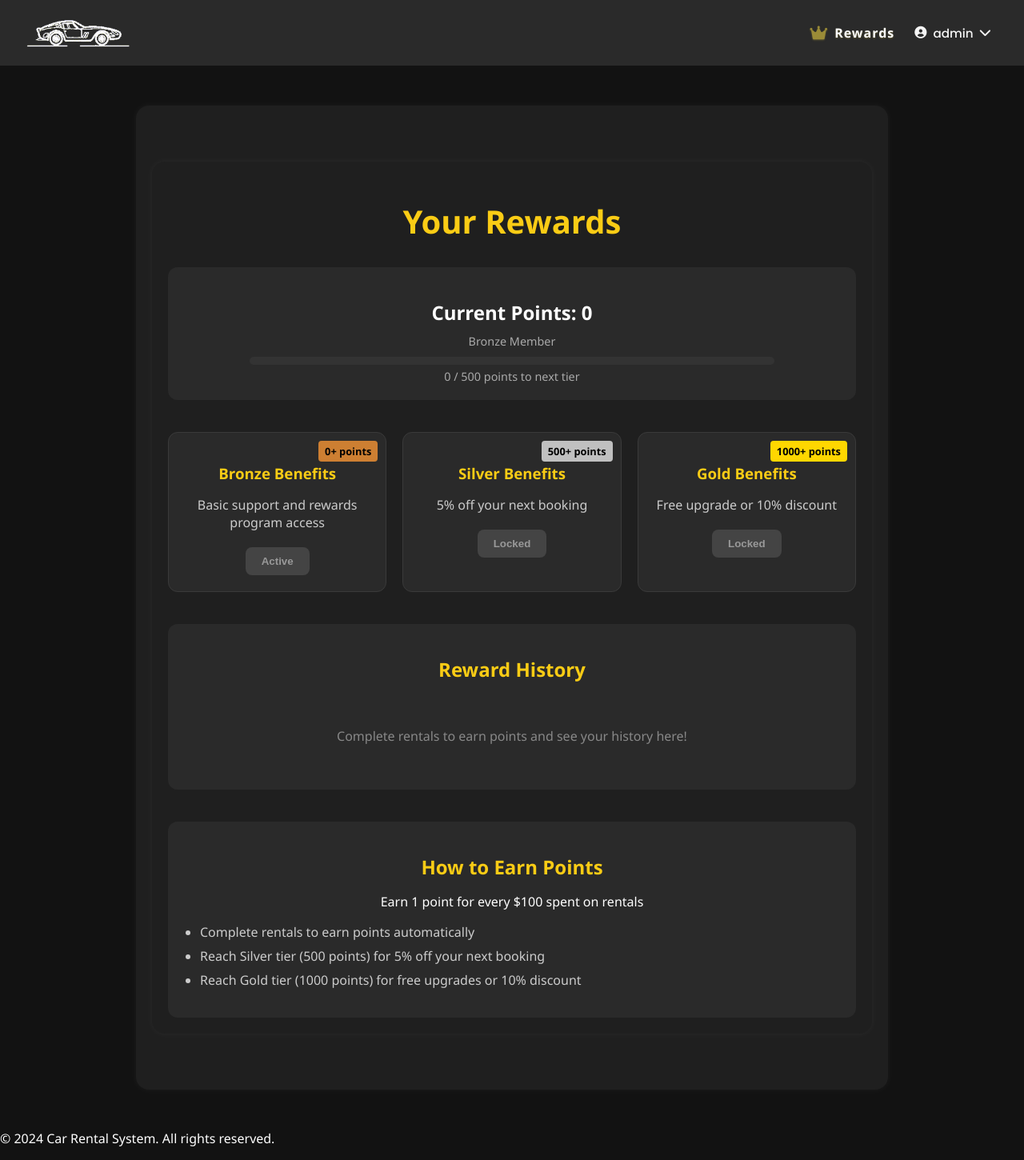
After one commit to cyrax3589/Car_Rental_Management_System, a Flask app: page /rewards in a window 1280 px wide. The commit adds this page. Shown: the whole page at 80% size. Run offline with Flask 3, Linux system fonts and the light colour scheme; a user stored in the database is signed in; data that the repository does not hold is empty.

Commit message:
30-04-25 19.50

```diff
--- a/app.py
+++ b/app.py
@@ -337,6 +337,10 @@ def rent_car(cursor, conn):
     except ValueError:
         return jsonify({"error": "Invalid date format"}), 400
 
+def calculate_points(amount):
+    # 1 point per $100
+    return int(amount / 100)
+
 @app.route('/complete_rental/<int:rental_id>', methods=['POST'])
 @db_connection
 def complete_rental(cursor, conn, rental_id):
@@ -356,28 +360,17 @@ def complete_rental(cursor, conn, rental_id):
         if not rental:
             return jsonify({"error": "Rental not found or already completed"}), 404
 
-        # Update rental status
-        cursor.execute("""
-            UPDATE Rentals
-            SET status = 'Completed'
-            WHERE rental_id = %s
-        """, (rental_id,))
+        # ... rest of the try block ...
 
-        # Update car status
-        cursor.execute("""
-            UPDATE Cars
-            SET status = 'Available'
-            WHERE car_id = %s
-        """, (rental['car_id'],))
-
-        conn.commit()
-
-        return jsonify({"message": "Rental completed successfully"}), 200
+        return jsonify({
+            "message": "Rental completed successfully",
+            "points_earned": points_earned
+        }), 200
 
     except Exception as e:
+        cursor.execute("ROLLBACK")
         logging.error(f"Error completing rental: {str(e)}")
         return jsonify({"error": "Failed to complete rental"}), 500
-
 
 @app.route('/admin/complete_rental/<int:rental_id>', methods=['POST'])
 @admin_required
@@ -396,23 +389,58 @@ def admin_complete_rental(cursor, conn, rental_id):
         if not rental:
             return jsonify({"error": "Rental not found or already completed"}), 404
 
-        # Update rental status
-        cursor.execute("""
-            UPDATE Rentals
-            SET status = 'Completed'
-            WHERE rental_id = %s
-        """, (rental_id,))
+        # Start transaction
+        cursor.execute("START TRANSACTION")
 
-        # Update car status
-        cursor.execute("""
-            UPDATE Cars
-            SET status = 'Available'
-            WHERE car_id = %s
-        """, (rental['car_id'],))
+        try:
+            # Update rental status
+            cursor.execute("""
+                UPDATE Rentals
+                SET status = 'Completed'
+                WHERE rental_id = %s
+            """, (rental_id,))
 
-        conn.commit()
+            # Update car status
+            cursor.execute("""
+                UPDATE Cars
+                SET status = 'Available'
+                WHERE car_id = %s
+            """, (rental['car_id'],))
 
-        return jsonify({"message": "Rental completed successfully"}), 200
+            # Calculate points (1 point per $100)
+            points_earned = int(rental['total_cost'] / 100)
+
+            # Update or insert customer points
+            cursor.execute("""
+                INSERT INTO CustomerPoints (customer_id, points, tier)
+                VALUES (%s, %s, 'Bronze')
+                ON DUPLICATE KEY UPDATE
+                    points = points + VALUES(points),
+                    tier = CASE
+                        WHEN points + VALUES(points) >= 1000 THEN 'Gold'
+                        WHEN points + VALUES(points) >= 500 THEN 'Silver'
+                        ELSE 'Bronze'
+                    END,
+                    last_updated = CURRENT_TIMESTAMP
+            """, (rental['customer_id'], points_earned))
+
+            # Add to reward history
+            cursor.execute("""
+                INSERT INTO RewardHistory
+                (customer_id, points_earned, transaction_type, description)
+                VALUES (%s, %s, 'RENTAL', 'Points earned from rental completion (admin)')
+            """, (rental['customer_id'], points_earned))
+
+            conn.commit()
+
+            return jsonify({
+                "message": "Rental completed successfully",
+                "points_earned": points_earned
+            }), 200
+
+        except Exception as e:
+            cursor.execute("ROLLBACK")
+            raise e
 
     except Exception as e:
         logging.error(f"Error completing rental: {str(e)}")
@@ -487,6 +515,62 @@ def cars(cursor, conn):
     except Exception as e:
         logging.error(f"Error loading cars: {str(e)}")
         return "Error loading cars", 500
+
+
+def calculate_tier(points):
+    if points >= 1000:
+        return 'Gold'
+    elif points >= 500:
+        return 'Silver'
+    else:
+        return 'Bronze'
+
+def calculate_points(amount):
+    # 1 point per ₹100
+    return int(amount / 100)
+
+@app.route('/rewards')
+@db_connection
+def rewards(cursor, conn):
+    customer_id = session.get('customer_id')
+
+    # Get customer points
+    cursor.execute("""
+        SELECT cp.*, c.first_name, c.last_name
+        FROM CustomerPoints cp
+        JOIN Customers c ON cp.customer_id = c.customer_id
+        WHERE cp.customer_id = %s
+    """, (customer_id,))
+
+    points_data = cursor.fetchone()
+    if not points_data:
+        # Initialize points if not exists
+        cursor.execute("""
+            INSERT INTO CustomerPoints (customer_id, points, tier)
+            VALUES (%s, 0, 'Bronze')
+        """, (customer_id,))
+        conn.commit()
+        points_data = {'points': 0, 'tier': 'Bronze'}
+
+    # Get reward history
+    cursor.execute("""
+        SELECT * FROM RewardHistory
+        WHERE customer_id = %s
+        ORDER BY created_at DESC
+        LIMIT 10
+    """, (customer_id,))
+    history = cursor.fetchall()
+
+    # Calculate progress to next tier
+    current_points = points_data['points']
+    next_tier_points = 500 if current_points < 500 else 1000
+    progress = (current_points / next_tier_points) * 100 if current_points < 1000 else 100
+
+    return render_template('rewards.html',
+                         points_data=points_data,
+                         history=history,
+                         progress=progress,
+                         next_tier_points=next_tier_points)
 
 
 @app.route('/admin/customers')
--- a/static/css/base.css
+++ b/static/css/base.css
@@ -333,3 +333,27 @@ body {
     object-fit: contain;
     margin: 5px 0;
 }
+
+.rewards-link {
+    display: flex;
+    align-items: center;
+    gap: 8px;
+    color: rgb(255, 255, 255);
+    font-size: 1rem;
+    font-weight: 700;
+    text-transform: capitalize ;
+    letter-spacing: 1px;
+    padding: 8px 15px;
+    border-radius: 4px;
+    transition: all 0.3s ease;
+}
+
+.rewards-link i {
+    font-size: 1.2rem;
+    color: rgb(154, 139, 55);
+}
+
+.rewards-link:hover {
+    background: rgba(154, 139, 55, 0.1);
+    transform: translateY(-2px);
+}
--- /dev/null
+++ b/static/css/rewards.css
@@ -0,0 +1,203 @@
+body {
+  margin: 0;
+  font-family: 'Segoe UI', sans-serif;
+  background-color: #121212;
+  color: #ffffff;
+}
+
+.container {
+  max-width: 900px;
+  margin: 50px auto;
+  padding: 20px;
+  background-color: #1f1f1f;
+  border-radius: 16px;
+  box-shadow: 0 0 10px rgba(255, 255, 255, 0.05);
+}
+
+.title {
+  text-align: center;
+  font-size: 2.5rem;
+  margin-bottom: 30px;
+  color: #facc15; /* Gold Accent */
+}
+
+.points-section {
+  background-color: #2a2a2a;
+  padding: 20px;
+  border-radius: 12px;
+  margin-bottom: 40px;
+  text-align: center;
+}
+
+.points-section h2 {
+  font-size: 1.5rem;
+  margin-bottom: 10px;
+}
+
+.progress-bar {
+  background-color: #333;
+  height: 10px;
+  border-radius: 5px;
+  overflow: hidden;
+  margin: 10px auto 5px;
+  width: 80%;
+}
+
+.progress {
+  background-color: #facc15;
+  height: 100%;
+}
+
+.tier {
+  color: #aaa;
+  font-size: 0.9rem;
+}
+
+.rewards-grid {
+  display: grid;
+  grid-template-columns: repeat(auto-fit, minmax(240px, 1fr));
+  gap: 20px;
+  margin-bottom: 40px;
+}
+
+.reward-card {
+  background-color: #2a2a2a;
+  padding: 20px;
+  border-radius: 12px;
+  text-align: center;
+  border: 1px solid #3a3a3a;
+  position: relative;
+}
+
+.reward-card h3 {
+  color: #facc15;
+  margin-bottom: 10px;
+}
+
+.reward-card p {
+  color: #ccc;
+  margin-bottom: 20px;
+}
+
+.redeem-btn {
+  background-color: #facc15;
+  color: #121212;
+  padding: 10px 20px;
+  border: none;
+  border-radius: 8px;
+  font-weight: bold;
+  cursor: pointer;
+  transition: 0.3s;
+}
+
+.redeem-btn:hover:not(:disabled) {
+  background-color: #ffe564;
+}
+
+.redeem-btn:disabled {
+  background-color: #444;
+  color: #999;
+  cursor: not-allowed;
+}
+
+.tier-badge {
+  position: absolute;
+  top: 10px;
+  right: 10px;
+  padding: 4px 8px;
+  border-radius: 4px;
+  font-size: 0.8rem;
+  font-weight: bold;
+}
+
+.bronze {
+  background-color: #cd7f32;
+  color: #000;
+}
+
+.silver {
+  background-color: #c0c0c0;
+  color: #000;
+}
+
+.gold {
+  background-color: #ffd700;
+  color: #000;
+}
+
+.history-section {
+  background-color: #2a2a2a;
+  padding: 20px;
+  border-radius: 12px;
+  margin-bottom: 40px;
+}
+
+.history-section h2 {
+  color: #facc15;
+  margin-bottom: 20px;
+  text-align: center;
+}
+
+.history-list {
+  max-height: 300px;
+  overflow-y: auto;
+}
+
+.history-item {
+  display: flex;
+  justify-content: space-between;
+  padding: 12px;
+  border-bottom: 1px solid #3a3a3a;
+}
+
+.history-item:last-child {
+  border-bottom: none;
+}
+
+.points {
+  color: #facc15;
+  font-weight: bold;
+}
+
+.description {
+  flex-grow: 1;
+  margin: 0 15px;
+  color: #ddd;
+}
+
+.date {
+  color: #888;
+  font-size: 0.9rem;
+}
+
+.no-history {
+  text-align: center;
+  color: #888;
+  padding: 20px;
+}
+
+.how-to-earn {
+  background-color: #2a2a2a;
+  padding: 20px;
+  border-radius: 12px;
+}
+
+.how-to-earn h2 {
+  color: #facc15;
+  margin-bottom: 15px;
+  text-align: center;
+}
+
+.how-to-earn p {
+  text-align: center;
+  margin-bottom: 15px;
+}
+
+.how-to-earn ul {
+  padding-left: 20px;
+}
+
+.how-to-earn li {
+  margin-bottom: 8px;
+  color: #ccc;
+}
--- a/templates/base.html
+++ b/templates/base.html
@@ -21,9 +21,11 @@
         </div>
 
         <div class="nav-links">
-            <a href="{{ url_for('cars') }}" class="nav-link">Cars</a>
+            {% if session.get('customer_id') %}
+            <a href="{{ url_for('rewards') }}" class="nav-link rewards-link">
+                <i class="fas fa-crown"></i> Rewards
+            </a>
 
-            {% if session.get('customer_id') %}
             <div class="profile-dropdown" id="profileDropdown">
                 <button onclick="toggleDropdown()" class="profile-btn">
                     <i class="fas fa-user-circle"></i>
--- /dev/null
+++ b/templates/rewards.html
@@ -0,0 +1,93 @@
+{% extends "base.html" %}
+
+{% block extra_css %}
+<link rel="stylesheet" href="{{ url_for('static', filename='css/rewards.css') }}">
+{% endblock %}
+
+{% block content %}
+<div class="container">
+    <h1 class="title">Your Rewards</h1>
+
+    <div class="points-section">
+        <h2>Current Points: {{ points_data.points }}</h2>
+        <div class="tier">{{ points_data.tier }} Member</div>
+
+        <div class="progress-bar">
+            <div class="progress" style="width: {{ progress }}%"></div>
+        </div>
+        <div class="tier">
+            {% if points_data.tier != 'Gold' %}
+            {{ points_data.points }} / {{ next_tier_points }} points to next tier
+            {% else %}
+            Maximum tier achieved!
+            {% endif %}
+        </div>
+    </div>
+
+    <div class="rewards-grid">
+        <!-- Bronze Rewards -->
+        <div class="reward-card">
+            <h3>Bronze Benefits</h3>
+            <p>Basic support and rewards program access</p>
+            <div class="tier-badge bronze">0+ points</div>
+            <button class="redeem-btn" {% if points_data.tier == 'Bronze' %}disabled{% endif %}>
+                Active
+            </button>
+        </div>
+
+        <!-- Silver Rewards -->
+        <div class="reward-card">
+            <h3>Silver Benefits</h3>
+            <p>5% off your next booking</p>
+            <div class="tier-badge silver">500+ points</div>
+            <button class="redeem-btn"
+                    {% if points_data.tier not in ['Silver', 'Gold'] %}disabled{% endif %}>
+                {% if points_data.tier in ['Silver', 'Gold'] %}Redeem{% else %}Locked{% endif %}
+            </button>
+        </div>
+
+        <!-- Gold Rewards -->
+        <div class="reward-card">
+            <h3>Gold Benefits</h3>
+            <p>Free upgrade or 10% discount</p>
+            <div class="tier-badge gold">1000+ points</div>
+            <button class="redeem-btn"
+                    {% if points_data.tier != 'Gold' %}disabled{% endif %}>
+                {% if points_data.tier == 'Gold' %}Redeem{% else %}Locked{% endif %}
+            </button>
+        </div>
+    </div>
+
+    {% if history %}
+    <div class="history-section">
+        <h2>Reward History</h2>
+        <div class="history-list">
+            {% for item in history %}
+            <div class="history-item">
+                <span class="points">+{{ item.points_earned }} points</span>
+                <span class="description">{{ item.description }}</span>
+                <span class="date">{{ item.created_at.strftime('%Y-%m-%d') }}</span>
+            </div>
+            {% endfor %}
+        </div>
+    </div>
+    {% else %}
+    <div class="history-section">
+        <h2>Reward History</h2>
+        <div class="no-history">
+            <p>Complete rentals to earn points and see your history here!</p>
+        </div>
+    </div>
+    {% endif %}
+
+    <div class="how-to-earn">
+        <h2>How to Earn Points</h2>
+        <p>Earn 1 point for every $100 spent on rentals</p>
+        <ul>
+            <li>Complete rentals to earn points automatically</li>
+            <li>Reach Silver tier (500 points) for 5% off your next booking</li>
+            <li>Reach Gold tier (1000 points) for free upgrades or 10% discount</li>
+        </ul>
+    </div>
+</div>
+{% endblock %}
```
Also changed, not shown: car_rental.sql (line endings or trailing spaces).
